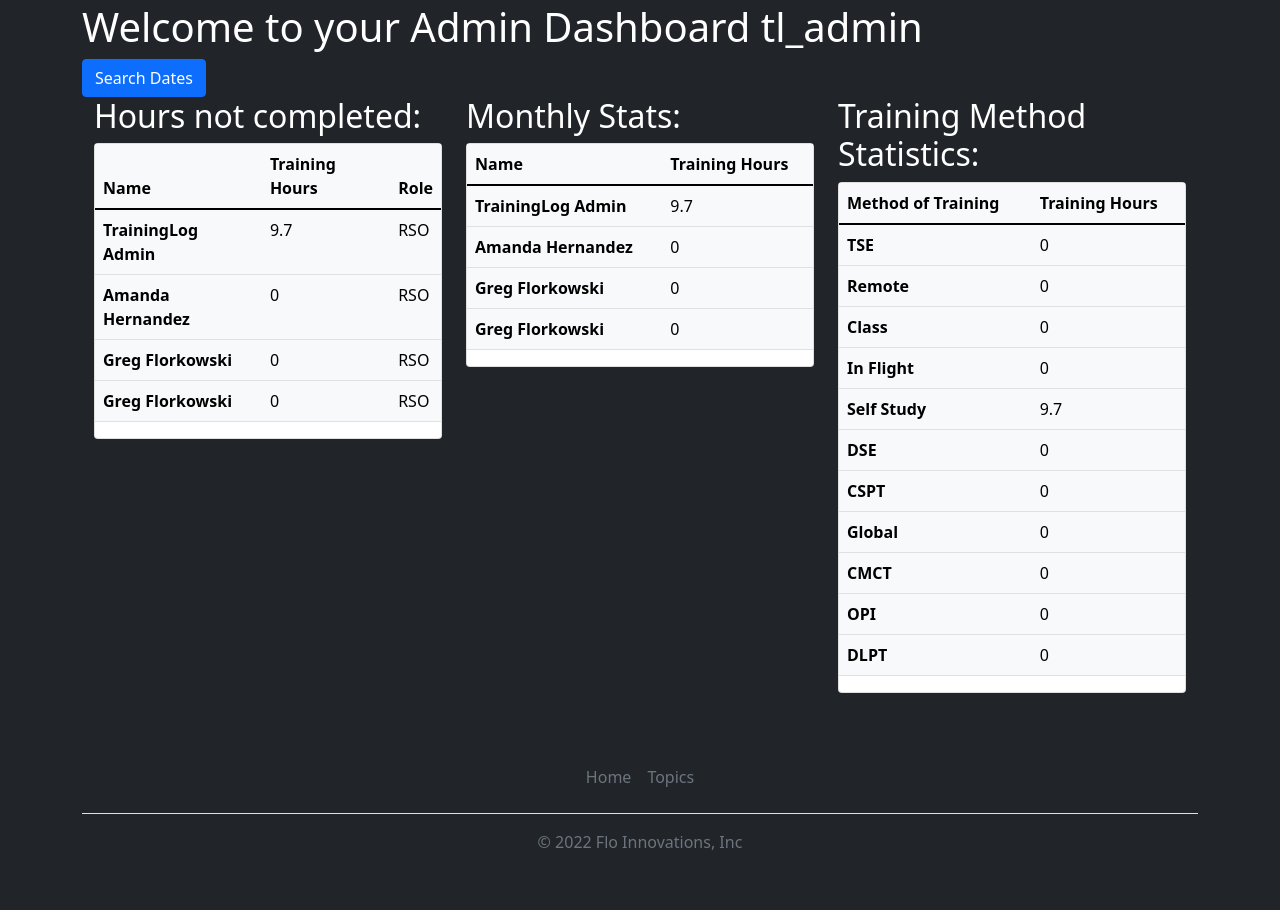
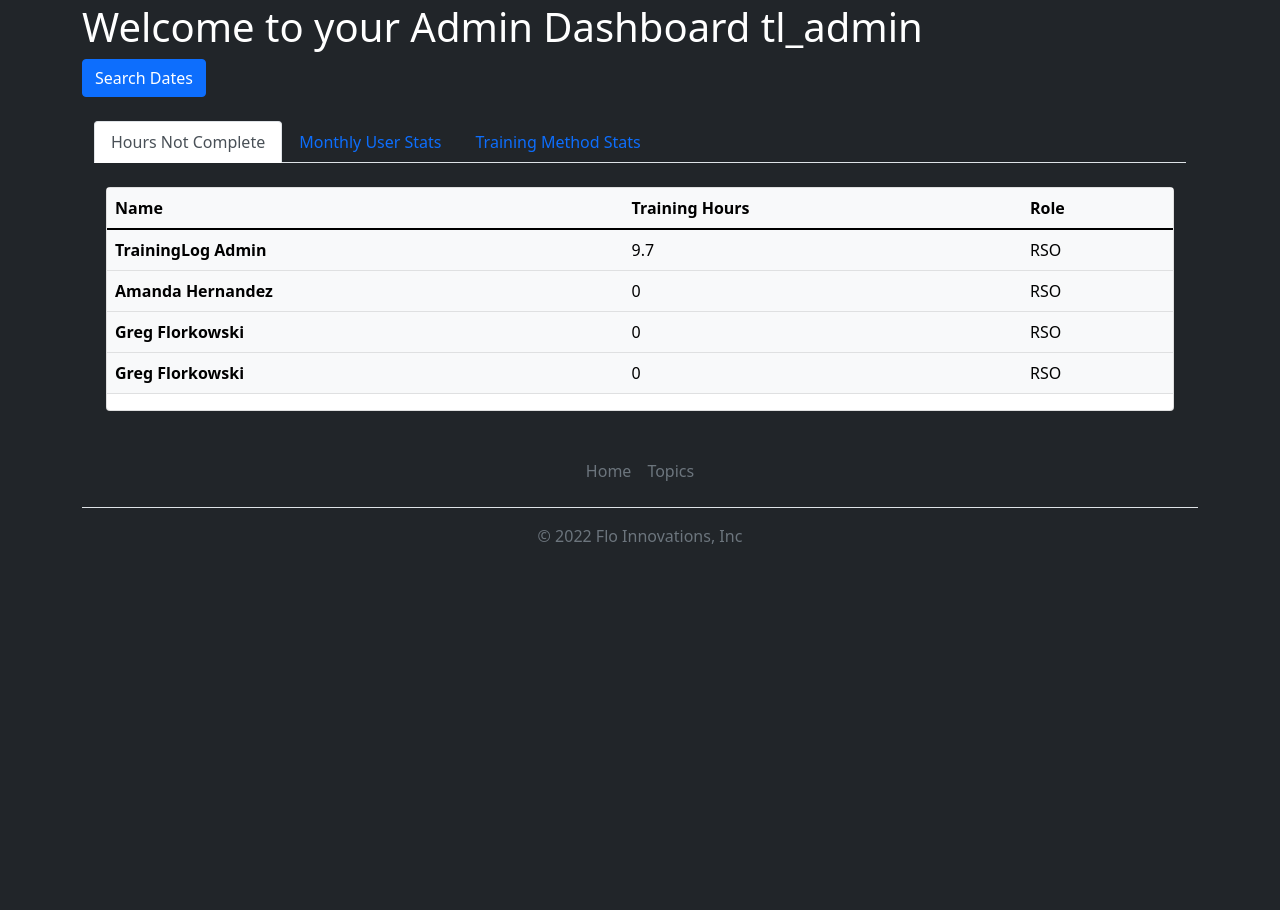
Before and after one commit to gflorkowski4/traininglogsbyflo, a Django app: page /users/admin_dashboard/ in a window 1280 px wide. Shown: the part 69-979 px from the top of the page. After the commit the page ends 613 px from the top, so only its background shows below. Run offline with Django 4.2, Linux system fonts and the light colour scheme; a user stored in the database is signed in; data comes from the database, SQL or seed files in the repository; some libraries are stand-ins or nearby versions.

Commit message:
new format for admin dashboard

```diff
--- a/users/templates/registration/admin_dashboard.html
+++ b/users/templates/registration/admin_dashboard.html
@@ -7,9 +7,25 @@
 <a href="{% url 'users:search_results' %}" class="btn btn-primary">Search Dates</a>
 </br>
 <div class="container">
-  <div class="row">
-    <div class="col-md-4">
-      <h2>Hours not completed:</h2>
+</br>
+  <body>
+    <!-- Nav tabs -->
+    <ul class="nav nav-tabs">
+      <li class="nav-item">
+        <a class="nav-link active" data-bs-toggle="tab" href="#home">Hours Not Complete</a>
+      </li>
+      <li class="nav-item">
+        <a class="nav-link" data-bs-toggle="tab" href="#menu1">Monthly User Stats</a>
+      </li>
+      <li class="nav-item">
+        <a class="nav-link" data-bs-toggle="tab" href="#menu2">Training Method Stats</a>
+      </li>
+    </ul>
+
+    <!-- Tab panes -->
+    <div class="tab-content">
+      <div class="tab-pane container active" id="home">
+      </br>
           <div class="card mb-4">
             <table class="table table-light table-hover">
               <thead>
@@ -19,7 +35,6 @@
                   <th scope="col">Role</th>
                 </tr>
               </thead>
-
               <tbody>
                 {% for user, hours in total_hours.items %}
                 {% if hours < 12 %} <tr>
@@ -33,8 +48,9 @@
             </table>
           </div>
         </div>
-    <div class="col-md-4">
-      <h2>Monthly Stats:</h2>
+      <div class="tab-pane container fade" id="menu1">
+
+      </br>
           <div class="card mb-4">
             <table class="table table-light table-hover">
               <thead>
@@ -43,7 +59,6 @@
                   <th scope="col">Training Hours</th>
                 </tr>
               </thead>
-
               <tbody>
                 {% for user, hours in total_hours.items %}
                 <tr>
@@ -53,11 +68,10 @@
                 {% endfor %}
               </tbody>
             </table>
-
           </div>
       </div>
-    <div class="col-md-4">
-      <h2>Training Method Statistics:</h2>
+      <div class="tab-pane container fade" id="menu2">
+      </br>
           <div class="card mb-4">
             <table class="table table-light table-hover">
               <thead>
@@ -79,6 +93,6 @@
           </div>
       </div>
     </div>
-  <!-- Offcanvas Sidebar -->
+  </body>
 
   {% endblock content %}
--- a/users/views.py
+++ b/users/views.py
@@ -206,7 +206,6 @@ def results_csv(request):
     # Model
     data = Entry.objects.filter(
             date_training_conducted__range=(start_date, end_date)).order_by('-date_training_conducted')
-
     #CSV Writer
     writer = csv.writer(response)
 
```
Lines whose indentation alone changed are shown as unchanged.
